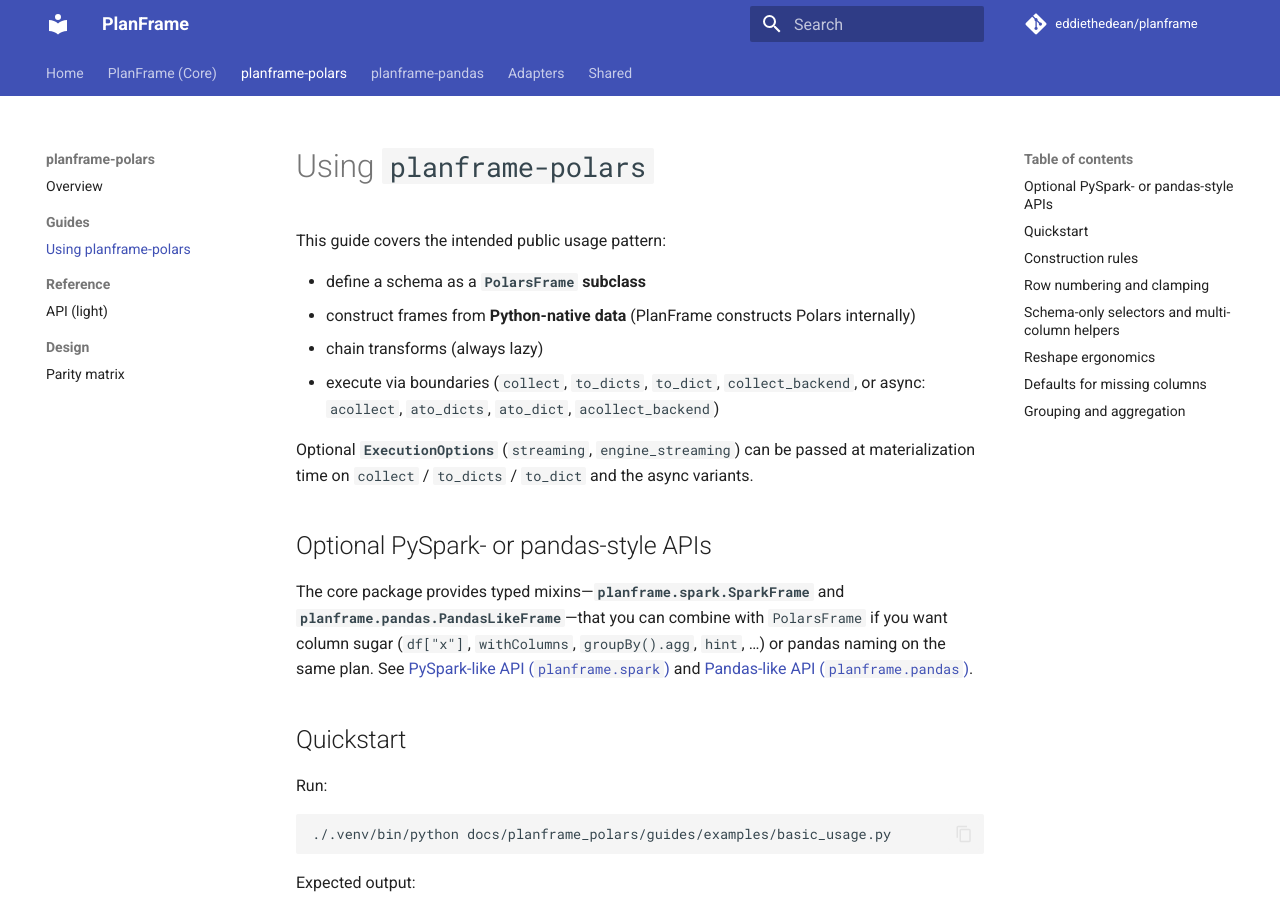
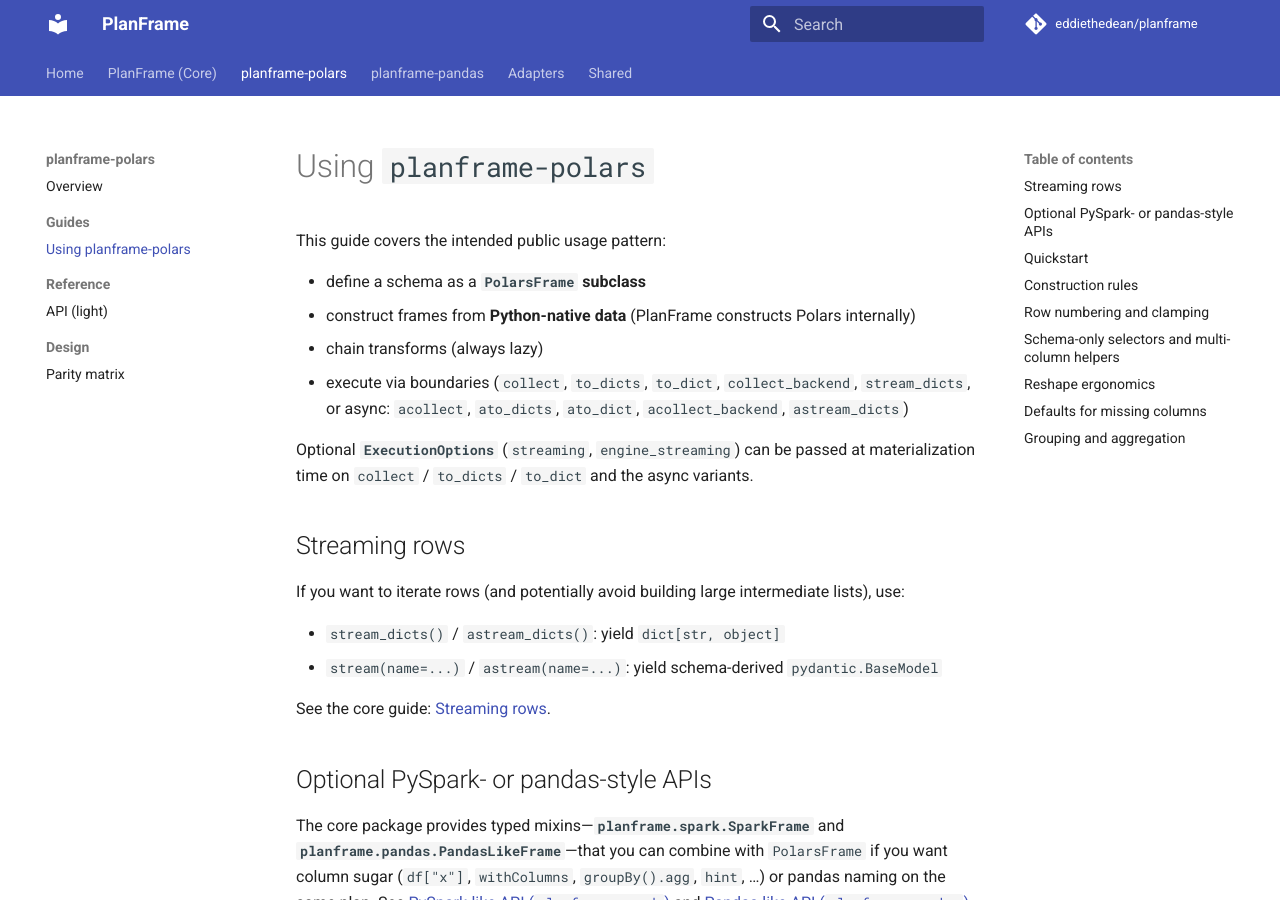
Before and after one commit to eddiethedean/planframe, an MkDocs documentation site: the page built from docs/planframe_polars/guides/using-planframe-polars.md, in a window 1280 px wide and 900 px high. Built offline with MkDocs 1.6.1 and Material for MkDocs 9.7.7, drawn with Linux system fonts in a browser that asks for light colours; comment, search, counter and statistics services are not loaded.

Commit message:
Docs: document row streaming APIs.

```diff
--- a/docs/planframe_polars/guides/using-planframe-polars.md
+++ b/docs/planframe_polars/guides/using-planframe-polars.md
@@ -5,9 +5,18 @@ This guide covers the intended public usage pattern:
 - define a schema as a **`PolarsFrame` subclass**
 - construct frames from **Python-native data** (PlanFrame constructs Polars internally)
 - chain transforms (always lazy)
-- execute via boundaries (`collect`, `to_dicts`, `to_dict`, `collect_backend`, or async: `acollect`, `ato_dicts`, `ato_dict`, `acollect_backend`)
+- execute via boundaries (`collect`, `to_dicts`, `to_dict`, `collect_backend`, `stream_dicts`, or async: `acollect`, `ato_dicts`, `ato_dict`, `acollect_backend`, `astream_dicts`)
 
 Optional **`ExecutionOptions`** (`streaming`, `engine_streaming`) can be passed at materialization time on `collect` / `to_dicts` / `to_dict` and the async variants.
+
+## Streaming rows
+
+If you want to iterate rows (and potentially avoid building large intermediate lists), use:
+
+- `stream_dicts()` / `astream_dicts()`: yield `dict[str, object]`
+- `stream(name=...)` / `astream(name=...)`: yield schema-derived `pydantic.BaseModel`
+
+See the core guide: [Streaming rows](../../planframe/guides/streaming-rows.md).
 
 ## Optional PySpark- or pandas-style APIs
 
```
Also changed, not shown: docs/planframe/index.md (+1 -0 lines), docs/planframe_pandas/guides/using-planframe-pandas.md (+10 -1 lines), packages/planframe-pandas/README.md (+1 -0 lines), packages/planframe-polars/README.md (+3 -1 lines), packages/planframe/README.md (+1 -0 lines).
